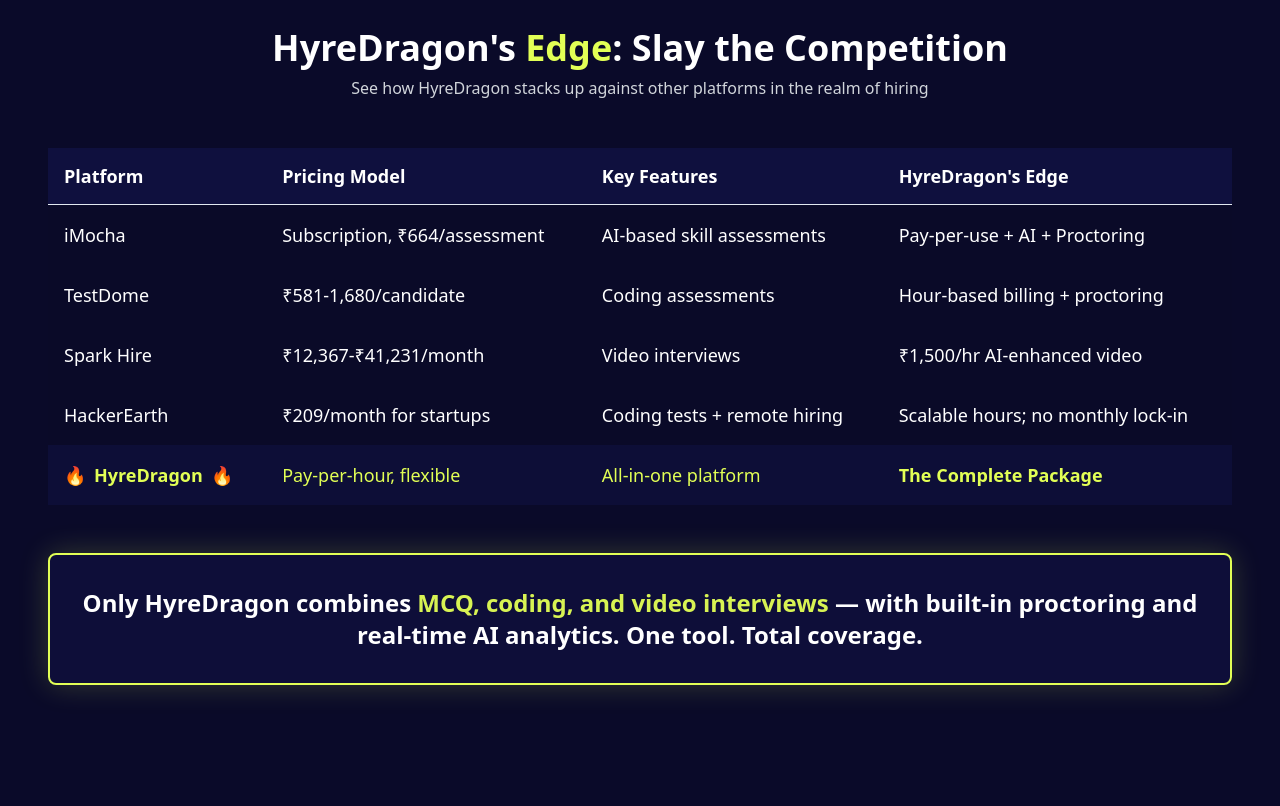
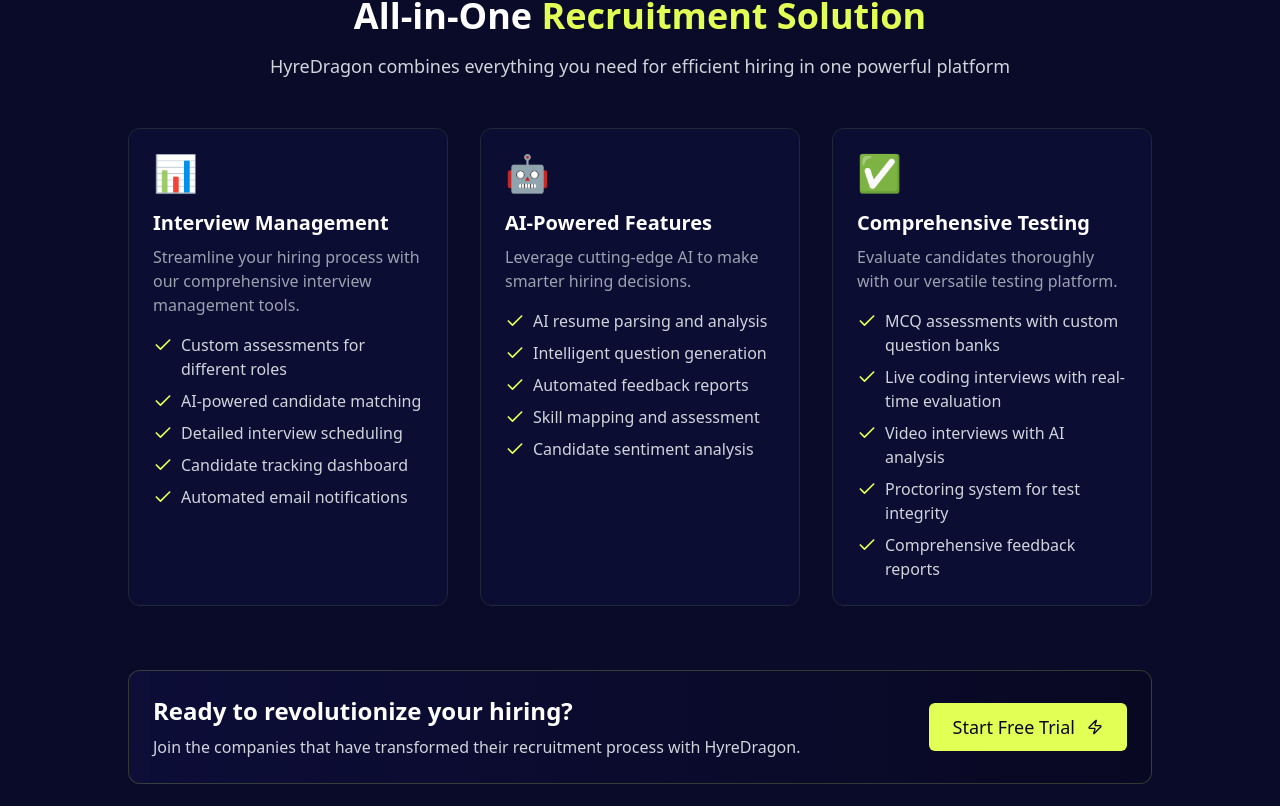
Before and after one commit to sohaihub/hyredragon, a React (Vite) app: page /pricing in a window 1280 px wide. Shown: the part 1734-2540 px from the top of the page. Built offline with nearby package versions, Linux system fonts and the light colour scheme.

Commit message:
Fix: Replace pricing page section
Replace the "HyreDragon's Edge" section on the pricing page with the feature list.

```diff
--- /dev/null
+++ b/src/components/PricingFeatureList.tsx
@@ -0,0 +1,104 @@
+
+import React from 'react';
+import { Check, Zap } from 'lucide-react';
+import { Button } from '@/components/ui/button';
+import { Link } from 'react-router-dom';
+
+const PricingFeatureList: React.FC = () => {
+  const features = [
+    {
+      title: "Interview Management",
+      description: "Streamline your hiring process with our comprehensive interview management tools.",
+      items: [
+        "Custom assessments for different roles",
+        "AI-powered candidate matching",
+        "Detailed interview scheduling",
+        "Candidate tracking dashboard",
+        "Automated email notifications"
+      ],
+      icon: "📊"
+    },
+    {
+      title: "AI-Powered Features",
+      description: "Leverage cutting-edge AI to make smarter hiring decisions.",
+      items: [
+        "AI resume parsing and analysis",
+        "Intelligent question generation",
+        "Automated feedback reports",
+        "Skill mapping and assessment",
+        "Candidate sentiment analysis"
+      ],
+      icon: "🤖"
+    },
+    {
+      title: "Comprehensive Testing",
+      description: "Evaluate candidates thoroughly with our versatile testing platform.",
+      items: [
+        "MCQ assessments with custom question banks",
+        "Live coding interviews with real-time evaluation",
+        "Video interviews with AI analysis",
+        "Proctoring system for test integrity",
+        "Comprehensive feedback reports"
+      ],
+      icon: "✅"
+    }
+  ];
+
+  return (
+    <section className="py-16 px-4">
+      <div className="container mx-auto">
+        <div className="max-w-5xl mx-auto">
+          <div className="text-center mb-12">
+            <h2 className="text-3xl md:text-4xl font-bold text-white mb-4">
+              All-in-One <span className="text-[#E2FF55]">Recruitment Solution</span>
+            </h2>
+            <p className="text-gray-300 text-lg max-w-3xl mx-auto">
+              HyreDragon combines everything you need for efficient hiring in one powerful platform
+            </p>
+          </div>
+
+          <div className="grid md:grid-cols-2 lg:grid-cols-3 gap-8">
+            {features.map((feature, index) => (
+              <div
+                key={index}
+                className="bg-[#0F103E]/50 border border-gray-800 rounded-xl p-6 transform transition-transform hover:scale-[1.02] hover:border-[#E2FF55]/40 animate-on-scroll"
+              >
+                <div className="text-4xl mb-4">{feature.icon}</div>
+                <h3 className="text-xl font-bold text-white mb-2">{feature.title}</h3>
+                <p className="text-gray-400 mb-4">{feature.description}</p>
+                <ul className="space-y-2">
+                  {feature.items.map((item, idx) => (
+                    <li key={idx} className="flex items-start">
+                      <Check className="h-5 w-5 text-[#E2FF55] mr-2 mt-0.5 flex-shrink-0" />
+                      <span className="text-gray-300">{item}</span>
+                    </li>
+                  ))}
+                </ul>
+              </div>
+            ))}
+          </div>
+
+          <div className="mt-16 bg-gradient-to-r from-[#0F103E]/70 to-[#080822]/80 p-6 rounded-xl border border-[#E2FF55]/20">
+            <div className="flex flex-col md:flex-row items-center justify-between gap-6">
+              <div className="flex-1">
+                <h3 className="text-2xl font-bold text-white mb-2">Ready to revolutionize your hiring?</h3>
+                <p className="text-gray-300">
+                  Join the companies that have transformed their recruitment process with HyreDragon.
+                </p>
+              </div>
+              <div className="flex-shrink-0">
+                <Link to="/request-demo">
+                  <Button className="bg-[#E2FF55] text-[#080820] hover:bg-[#E2FF55]/90 px-6 py-6 text-lg flex items-center gap-2">
+                    Start Free Trial <Zap className="ml-1" />
+                  </Button>
+                </Link>
+              </div>
+            </div>
+          </div>
+        </div>
+      </div>
+    </section>
+  );
+};
+
+export default PricingFeatureList;
--- a/src/pages/Index.tsx
+++ b/src/pages/Index.tsx
@@ -4,7 +4,7 @@ import Header from '@/components/Header';
 import PricingHero from '@/components/PricingHero';
 import PricingFAQs from '@/components/PricingFAQs';
 import Footer from '@/components/Footer';
-import ComparisonSection from '@/components/ComparisonSection';
+import PricingFeatureList from '@/components/PricingFeatureList';
 
 const Index: React.FC = () => {
   // Add animation on scroll effect
@@ -52,7 +52,7 @@ const Index: React.FC = () => {
         {/* Only include PricingHero and PricingFAQs */}
         <div className="space-y-12 md:space-y-16 pb-20">
           <PricingHero />
-          <ComparisonSection />
+          <PricingFeatureList />
           <PricingFAQs />
         </div>
       </main>
```
